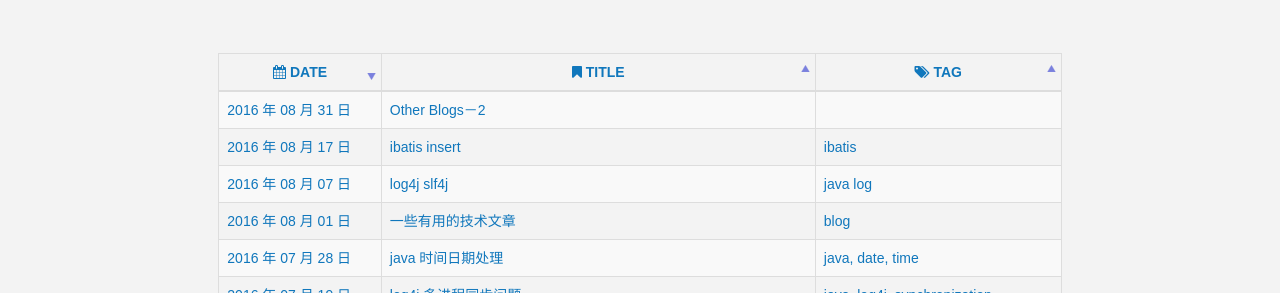
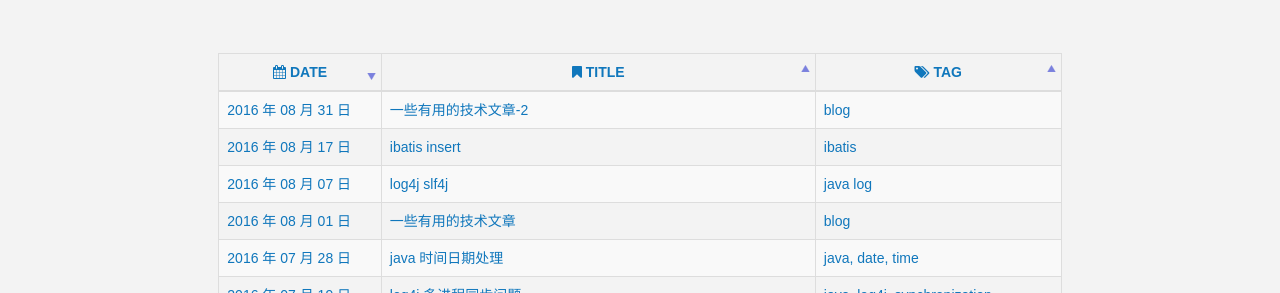
Before and after one commit to ouyangkongli/ouyangkongli.github.io, a Jekyll site: the page built from posts.html, in a window 1280 px wide and 900 px high. Shown: the part 158-451 px from the top of the window. Built offline with Jekyll 4.4.1, drawn with Linux system fonts in a browser that asks for light colours; nearby versions of some CDN libraries.

Commit message:
Update 2016-08-31-other-blogs－2.md

```diff
--- a/_posts/2016-08-31-other-blogs－2.md
+++ b/_posts/2016-08-31-other-blogs－2.md
@@ -1,2 +1,11 @@
+---
+layout: post
+title: 一些有用的技术文章-2
+description:
+tag: [blog]
+comments: true
+categories: blog
+---
 
-6. [基于消息的分布式架构，消息队列](http://www.infoq.com/cn/articles/message-based-distributed-architecture)
+
+6. 分布式架构的消息传递 [基于消息的分布式架构－消息队列](http://www.infoq.com/cn/articles/message-based-distributed-architecture)
```
